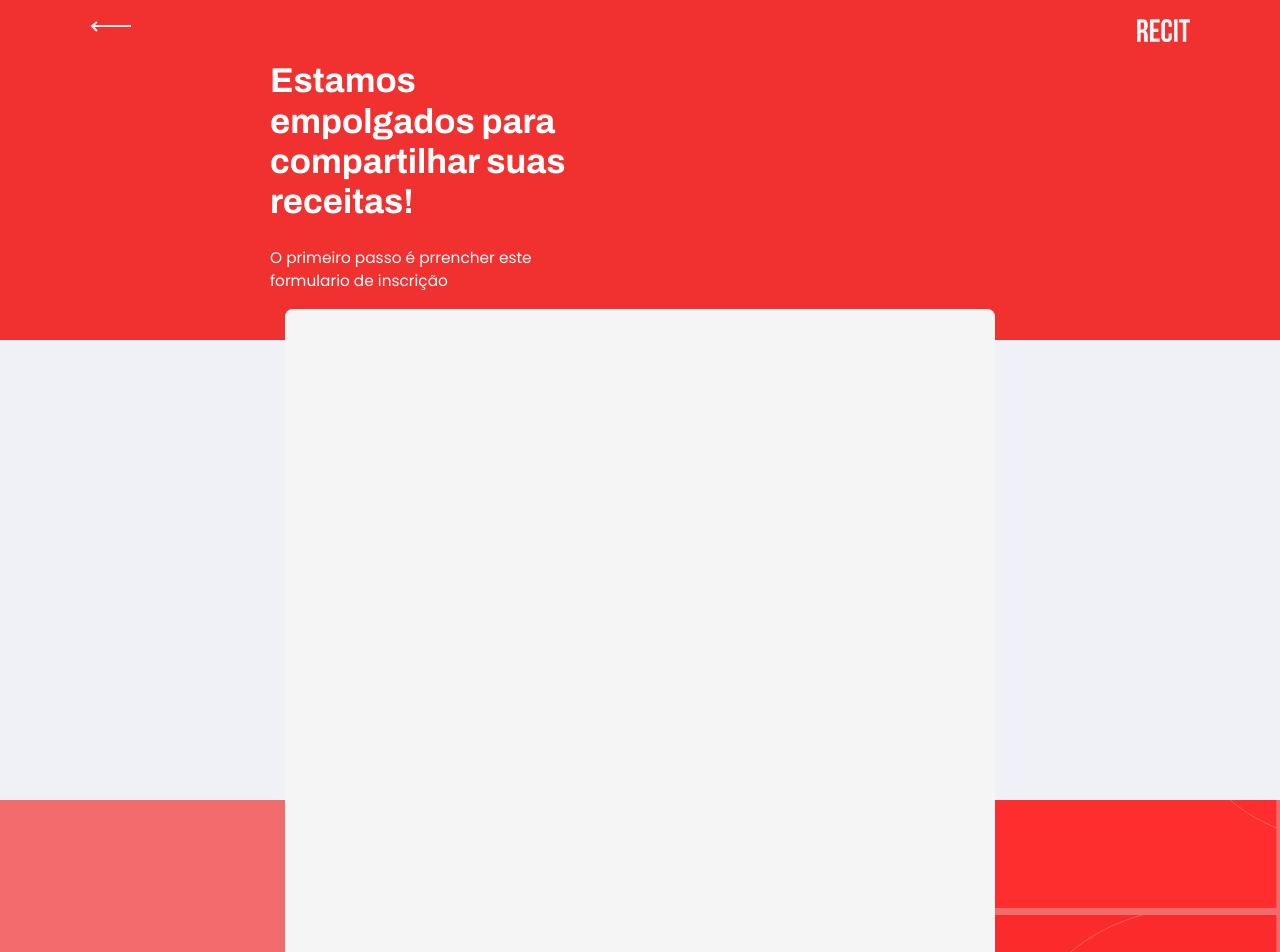
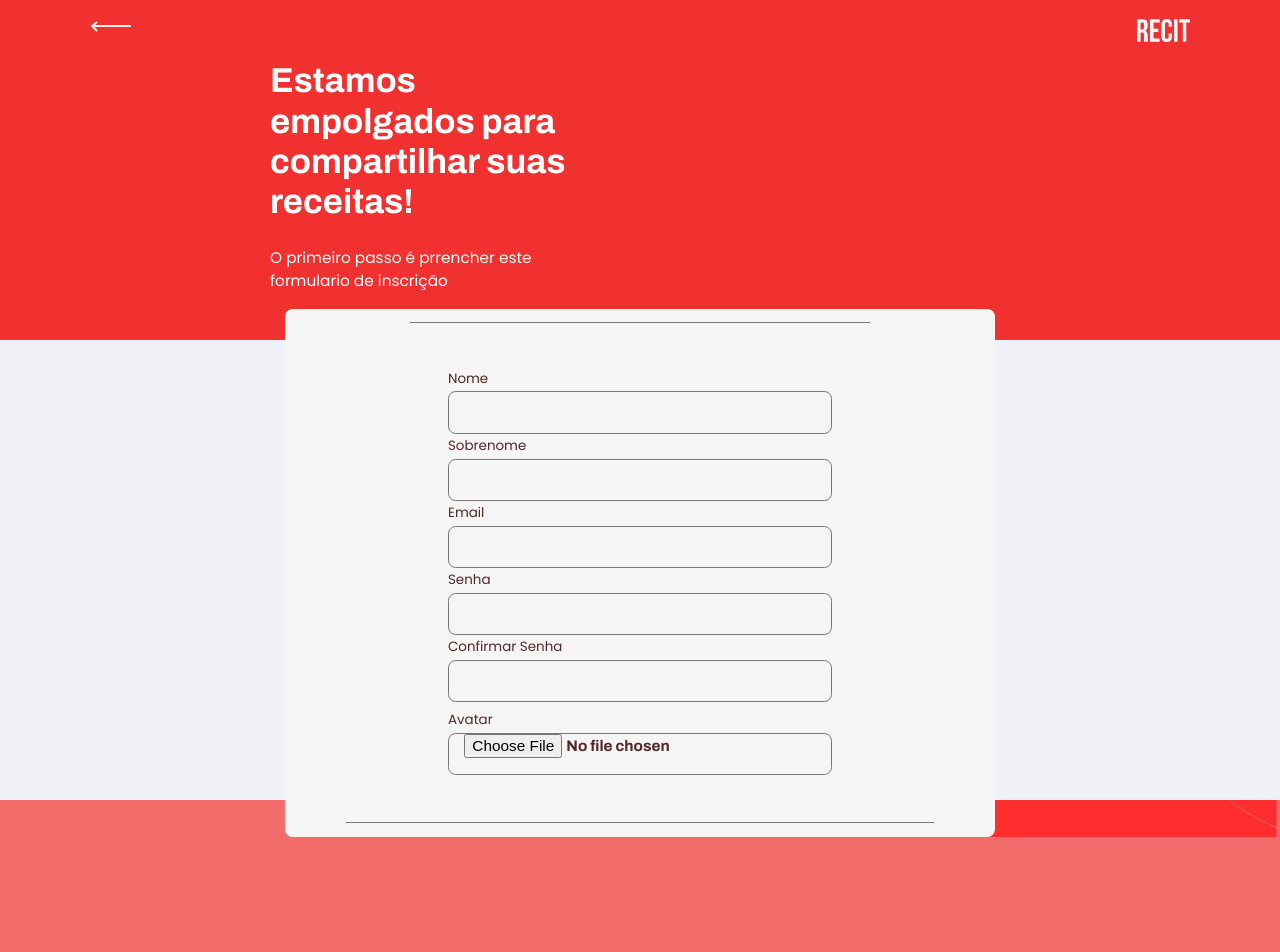
Before and after one commit to NicolasElena/receit, a React (Create React App) app in the folder web/: page /register in a window 1280 px wide. Shown: the top 952 px of the page. After the commit the page ends 837 px from the top, so only its background shows below. Built offline with nearby package versions, Linux system fonts and the light colour scheme.

Commit message:
Web:página de cadastro de usuario, component input

```diff
--- /dev/null
+++ b/web/src/Components/Input/index.tsx
@@ -0,0 +1,20 @@
+import React, { InputHTMLAttributes } from 'react';
+
+import './styles.css';
+
+interface InputProps extends InputHTMLAttributes<HTMLInputElement> {
+  name: string;
+  label: string;
+  type: string;
+}
+
+const Input: React.FC<InputProps> = ({ label, name, type, ...rest }) => {
+  return (
+    <div className='input-block'>
+      <label htmlFor={name}>{label}</label>
+      <input type={type} id={name} {...rest} />
+    </div>
+  );
+};
+
+export default Input;
--- /dev/null
+++ b/web/src/Components/Input/styles.css
@@ -0,0 +1,33 @@
+.input-block {
+  position: relative;
+}
+.input-block + .input-block {
+  margin-top: 1.4rem;
+}
+
+.input-block label {
+  font-size: 1.4rem;
+}
+
+.input-block input {
+  width: 100%;
+  height: 4.4rem;
+  margin-top: 0.3rem;
+  border-radius: 0.8rem;
+  background: var(--color-input-background);
+  border: 1px solid var(--color-line-in-white);
+  outline: 0;
+  padding: 0 1.6rem;
+  font: 1.6rem Archivo;
+}
+
+.input-block:focus-within::after {
+  width: calc(100% - 3.2rem);
+  height: 2px;
+  content: '';
+  background: var(--color-primary-light);
+  position: absolute;
+  left: 1.6rem;
+  right: 1.6rem;
+  bottom: 0;
+}
--- a/web/src/Context/auth.tsx
+++ b/web/src/Context/auth.tsx
@@ -7,11 +7,15 @@ interface AuthContextData {
   user: object | null;
   Login(email: String, password: String): Promise<void>;
   Logout(): void;
+  CreateUser(newUser: newUser): Promise<void>;
 }
 
-interface UserLoginData {
+interface newUser {
+  firstName: string;
+  lastName: string;
+  password: string;
   email: string;
-  password: string;
+  image?: File;
 }
 
 const AuthContext = createContext<AuthContextData>({} as AuthContextData);
@@ -54,15 +58,27 @@ export const AuthProvider: React.FC = ({ children }) => {
 
   async function Logout() {
     setUser(null);
-    sessionStorage.removeItem('@Web:user');
-    sessionStorage.removeItem('@Web:token');
+
+    localStorage.removeItem('@Web:user');
+    localStorage.removeItem('@Web:token');
 
     history.push('/');
   }
 
+  async function CreateUser(newUser: newUser) {
+    console.log(newUser);
+    const response = await api.post('/user', {
+      firstName: newUser.firstName,
+      lastName: newUser.lastName,
+      email: newUser.email,
+      password: newUser.password,
+      image: newUser.image,
+    });
+  }
+
   return (
     <AuthContext.Provider
-      value={{ signed: Boolean(user), user, Login, Logout }}
+      value={{ signed: Boolean(user), user, Login, Logout, CreateUser }}
     >
       {children}
     </AuthContext.Provider>
--- a/web/src/assets/Styles/global.css
+++ b/web/src/assets/Styles/global.css
@@ -14,7 +14,7 @@
   --color-button-text: #ffffff;
   --color-button-cook: #f1f1f1;
   --color-background-logo: #ffffff;
-  --color-reg-bg: #F0F0F7;
+  --color-reg-bg: #f0f0f7;
 }
 
 * {
@@ -53,14 +53,3 @@ textarea {
   width: 90vw;
   max-width: 700px;
 }
-
-main {
-  background: var(--color-box-base);
-  width: 98.5%;
-  height: 108rem;
-  border-radius: 0.8rem;
-  padding: 0 6.4rem;
-  margin-left: 1rem;
-  margin-top: 2rem;
-  overflow: hidden;
-}
--- a/web/src/pages/Main/index.tsx
+++ b/web/src/pages/Main/index.tsx
@@ -10,7 +10,6 @@ function Main() {
   return (
     <div id='page-content' className='container'>
       <PageHeader />
-
       <main>
         <div>
           <h1> Crie e busque novas receitas com </h1>
--- a/web/src/pages/Main/styles.css
+++ b/web/src/pages/Main/styles.css
@@ -1,18 +1,25 @@
-#page-content{
+#page-content {
   width: 100vw;
   height: 100vh;
 }
 
-main{
+main {
+  background: var(--color-box-base);
+  width: 98.5%;
+  height: 87%;
+  border-radius: 0.8rem;
+  padding: 0 6.4rem;
+  margin-left: 1rem;
+  margin-top: 2rem;
+  overflow: hidden;
+
   display: flex;
   align-items: center;
   justify-content: space-between;
 }
 
-
-@media (min-width: 700px){
-  #page-content{
+@media (min-width: 700px) {
+  #page-content {
     max-width: 100%;
   }
-
 }
--- a/web/src/pages/Register/index.tsx
+++ b/web/src/pages/Register/index.tsx
@@ -1,35 +1,131 @@
-import React from 'react'
+import React, { ChangeEvent, FormEvent, useState } from 'react';
 import { Link } from 'react-router-dom';
 
-import './styles.css'
+import './styles.css';
 
-import backImg from '../../assets/Images/Back.png'
-import logo from '../../assets/Images/logo-light.png'
+import { useAuth } from '../../Context/auth';
 
-function Register() {
+import backImg from '../../assets/Images/Back.png';
+import logo from '../../assets/Images/logo-light.png';
+import Input from '../../Components/Input';
+
+const Register: React.FC = () => {
+  const [firstName, setFirstName] = useState('');
+  const [lastName, setLastName] = useState('');
+  const [email, setEmail] = useState('');
+  const [password, setPassword] = useState('');
+  const [repassword, setRePassword] = useState('');
+  const [image, setImage] = useState<File>();
+
+  const context = useAuth();
+
+  async function handleCreateUser(e: FormEvent) {
+    e.preventDefault();
+
+    //verificar senha!!
+
+    const data = new FormData();
+
+    data.append('firstName', firstName);
+    data.append('lastName', lastName);
+    data.append('password', password);
+    data.append('email', email);
+    if (image !== undefined) data.append('image', image);
+
+    // context.CreateUser();
+    console.log(data);
+  }
+
+  function handleSelectImage(e: ChangeEvent<HTMLInputElement>) {
+    if (!e.target.files) {
+      return;
+    }
+    const selectedImage = e.target.files[0];
+
+    setImage(selectedImage);
+    console.log(image);
+  }
+
   return (
-    <div id="page-reg" className="container">
-      <header className="charuto">
-        <div className="top-bar-container">
-          <Link to="/">
-            <img src={backImg} alt="Voltar-"/>
+    <div id='page-register' className='container'>
+      <header className='txt-header-cadastro'>
+        <div className='top-bar-container'>
+          <Link to='/'>
+            <img src={backImg} alt='Voltar-' />
           </Link>
 
-          <img src={logo} alt="Recit"/>
+          <img src={logo} alt='Recit' />
         </div>
-        <div className="abobora">
-          <strong>
-            Estamos empolgados para compartilhar suas receitas!
-          </strong>
+        <div className='txt-cadastro'>
+          <strong>Estamos empolgados para compartilhar suas receitas!</strong>
           <p> O primeiro passo é prrencher este formulario de inscrição </p>
         </div>
       </header>
-
       <main>
-
+        <form onSubmit={handleCreateUser}>
+          <fieldset>
+            <legend>Seus dados</legend>
+            <Input
+              name='name'
+              type='text'
+              label='Nome'
+              value={firstName}
+              onChange={(e) => {
+                setFirstName(e.target.value);
+              }}
+            />
+            <Input
+              name='name'
+              type='text'
+              label='Sobrenome'
+              value={lastName}
+              onChange={(e) => {
+                setLastName(e.target.value);
+              }}
+            />
+            <Input
+              name='email'
+              type='text'
+              label='Email'
+              value={email}
+              onChange={(e) => {
+                setEmail(e.target.value);
+              }}
+            />
+            <Input
+              name='password'
+              type='text'
+              label='Senha'
+              value={password}
+              onChange={(e) => {
+                setPassword(e.target.value);
+              }}
+            />
+            <Input
+              name='repassword'
+              type='text'
+              label='Confirmar Senha'
+              value={repassword}
+              onChange={(e) => {
+                setRePassword(e.target.value);
+              }}
+            />
+            <div className='file-upload'>
+              <Input
+                type='file'
+                label='Avatar'
+                name='image'
+                onChange={handleSelectImage}
+              />
+            </div>
+          </fieldset>
+          <footer>
+            <button type='submit'> Salvar Cadastro</button>
+          </footer>
+        </form>
       </main>
     </div>
-  )
-}
+  );
+};
 
 export default Register;
--- a/web/src/pages/Register/styles.css
+++ b/web/src/pages/Register/styles.css
@@ -1,30 +1,30 @@
-#page-reg{
+#page-register {
   width: 100vw;
-  height: 100%;
+  height: 100vh;
   background: var(--color-reg-bg);
 }
 
-#page-reg .charuto{
+#page-register .txt-header-cadastro {
   height: 340px;
   background: var(--color-primary);
 }
 
-.top-bar-container{
+.top-bar-container {
   width: 90%;
   margin: 0 auto;
   display: flex;
-  justify-content:  space-between;
+  justify-content: space-between;
   align-items: center;
   color: var(--color-text-in-primary);
   padding: 1.6rem 0;
 }
 
-.top-bar-container a{
+.top-bar-container a {
   height: 3.2rem;
   transition: opacity 0.2s;
 }
 
-.top-bar-container a:hover  {
+.top-bar-container a:hover {
   opacity: 0.6;
 }
 
@@ -32,38 +32,97 @@
   height: 2.4rem;
 }
 
-.charuto .abobora{
+.txt-header-cadastro .txt-cadastro {
   width: 90%;
   margin: 0 auto;
   position: relative;
   margin: 3.2rem auto;
 }
 
-.charuto .abobora strong{
+.txt-header-cadastro .txt-cadastro strong {
   font: 700 3.6rem Archivo;
   line-height: 4.2rem;
   color: var(--color-background-logo);
 }
 
-.charuto .abobora p{
+.txt-header-cadastro .txt-cadastro p {
   max-width: 30rem;
   font-size: 1.6rem;
   color: var(--color-background-logo);
   margin-top: 2.4rem;
 }
 
-#page-reg main{
+#page-register main {
   background: var(--color-box-base);
   width: 100%;
   max-width: 74rem;
+  height: 66%;
   border-radius: 0.8rem;
   margin: -3.2rem auto 3.2rem;
   padding-top: 6.4rem;
   overflow: hidden;
 }
 
-@media (min-width: 700px){
-  #page-reg{
+#page-register main fieldset {
+  border: 0;
+  padding: 0 2.4rem;
+}
+
+#page-register main fieldset + fieldset {
+  margin-top: 3rem;
+}
+
+#page-header main fieldset .file-upload .input-block input {
+  border: 0;
+}
+
+#page-register main fieldset legend {
+  font: 700 2.4rem Archivo;
+  color: var(--color-text-title);
+  margin-bottom: 2.4rem;
+  display: flex;
+  align-items: center;
+  justify-content: space-between;
+  width: 100%;
+  padding-bottom: 1.6rem;
+  border-bottom: 1px solid var(--color-line-in-white);
+}
+
+#page-register main fieldset .input-block + .textarea-block,
+#page-register main fieldset .select-block + .input-block {
+  margin-top: 2.4rem;
+}
+
+#page-register main label {
+  color: var(--color-text-complement);
+}
+
+#page-register main footer {
+  padding: 1rem 2.4rem;
+  background: var(--color-box-footer);
+  border-top: 1px solid var(--color-line-in-white);
+  margin-top: 6.4rem;
+}
+
+#page-register main footer button {
+  width: 100%;
+  height: 5.5rem;
+  background: var(--color-primary);
+  color: var(--color-button-text);
+  border: 0;
+  border-radius: 0.8rem;
+  cursor: pointer;
+  font: 700 1.6rem Archivo;
+  display: flex;
+  align-items: center;
+  justify-content: center;
+  text-decoration: none;
+  transition: background-color 0.2s;
+  margin-top: 3.2rem;
+}
+
+@media (min-width: 700px) {
+  #page-register {
     max-width: 100%;
     max-height: 100%;
   }
@@ -72,11 +131,11 @@
     max-width: 1100px;
   }
 
-  .charuto .abobora strong{
+  .txt-header-cadastro .txt-cadastro strong {
     max-width: 350px;
   }
 
-  .charuto .abobora{
+  .txt-header-cadastro .txt-cadastro {
     flex: 1 1;
     max-width: 740px;
     margin: 0 auto;
@@ -86,4 +145,7 @@
     justify-content: center;
     align-items: flex-start;
   }
+  #page-register main fieldset {
+    padding: 0 6.6rem;
+  }
 }
```
